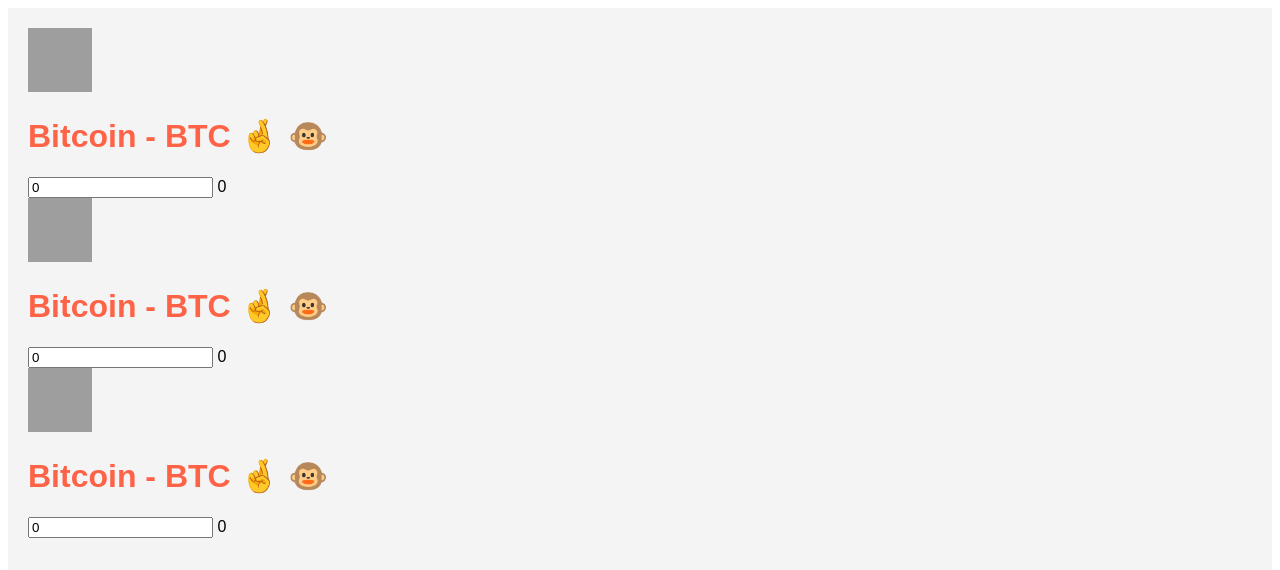
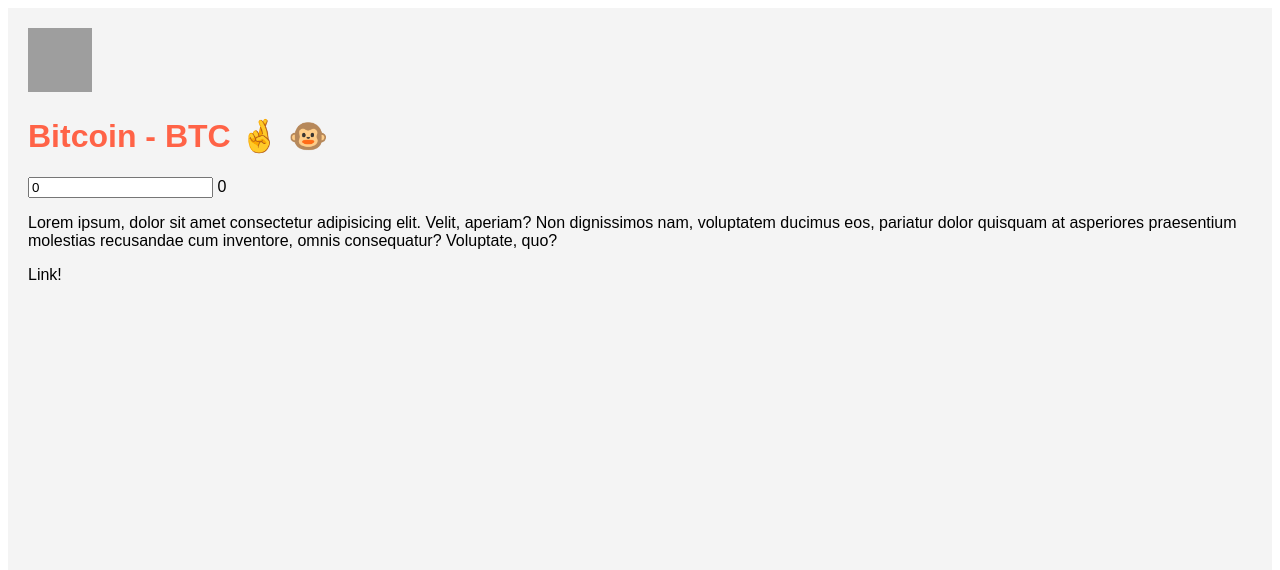
Before and after one commit to ianaya89/curso-basico-vuejs, a plain HTML site: page index.html in a window 1280 px wide. Drawn offline with nearby package versions, Linux system fonts and the light colour scheme; grey boxes are pictures that could not be loaded.

Commit message:
Add sample slots

```diff
--- a/app.js
+++ b/app.js
@@ -52,6 +52,9 @@
       <input type="number" v-model="value">
       <span>{{ convertedValue }}</span>
 
+      <slot name="text"></slot>
+      <slot name="link"></slot>
+
       <ul v-show="showPrices">
         <li
           class="uppercase"
--- a/index.html
+++ b/index.html
@@ -12,15 +12,17 @@
     <coin-detail
       v-on:change-color="updateColor"
       v-bind:coin="btc">
+
+
+      <template v-slot:text>
+        <p>Lorem ipsum, dolor sit amet consectetur adipisicing elit. Velit, aperiam? Non dignissimos nam, voluptatem ducimus eos, pariatur dolor quisquam at asperiores praesentium molestias recusandae cum inventore, omnis consequatur? Voluptate, quo?</p>
+      </template>
+
+      <template v-slot:link>
+        <a href="#">Link!</a>
+      </template>
     </coin-detail>
-    <coin-detail
-      v-on:change-color="updateColor"
-      v-bind:coin="btc">
-    </coin-detail>
-    <coin-detail
-      v-on:change-color="updateColor"
-      v-bind:coin="btc">
-    </coin-detail>
+
   </div>
 
   <script src="https://cdn.jsdelivr.net/npm/vue/dist/vue.js"></script>
```
Lines whose indentation alone changed are shown as unchanged.
